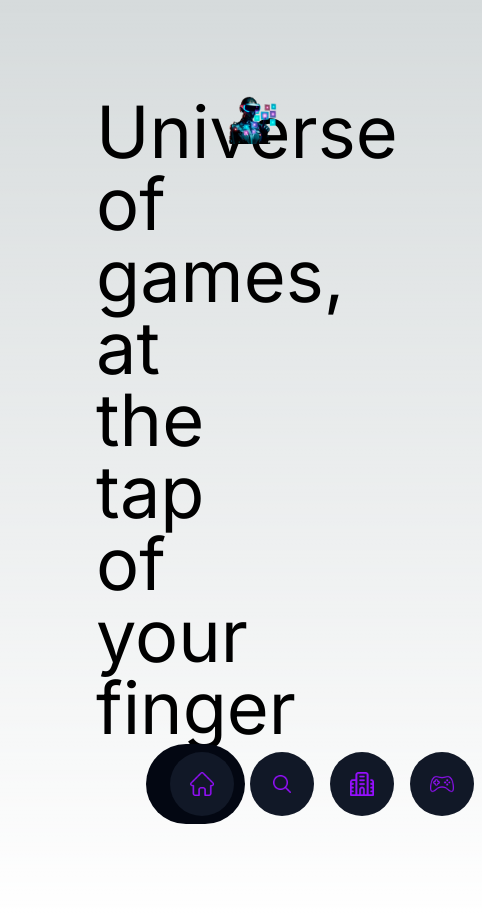
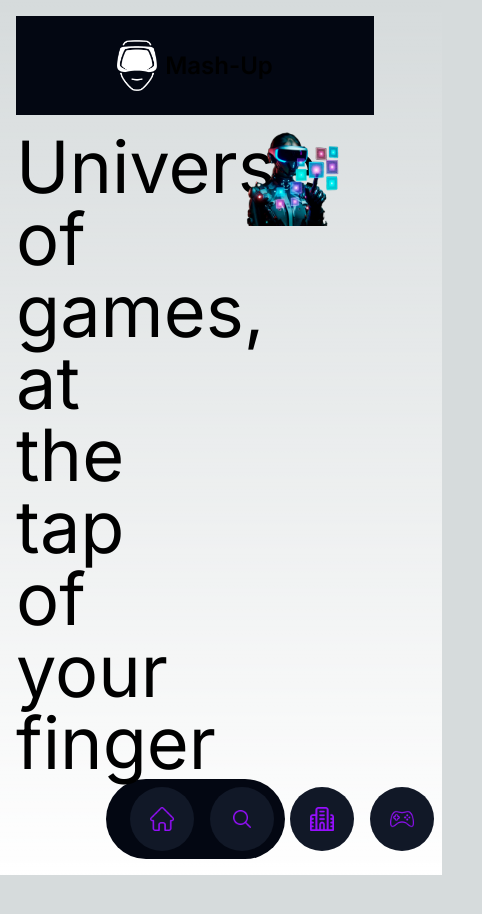
Before and after one commit to TIDBIS41M/Games, a Next.js app in the folder games-finder/: page / in a window 390 px wide. Shown: the top 914 px of the page, 482 px wide, since content can reach past the window. After the commit the page ends 875 px from the top, so only its background shows below. Built offline with nearby package versions, Linux system fonts and the light colour scheme.

Commit message:
header no responsive

```diff
--- a/games-finder/src/app/page.jsx
+++ b/games-finder/src/app/page.jsx
@@ -3,7 +3,22 @@ import NavBar from "./components/NavBar";
 
 export default function Home() {
   return (
-    <main className="grid grid-cols-1 max-h-max p-24">
+
+    <main className=" max-h-max items-center justify-center mx-auto p-4">
+
+    <header className="flex mt-0 mb-4 justify-center items-center bg bg-gray-950 p-6 text-2xl font-semibold">
+    <div className="flex items-center gap-x-2">
+        <Image
+            src= "/images/HeadMashUpW.png"
+            width={40}
+            height={40}
+            alt="logoHeader"
+            className=""
+          />
+          <h1 className="md">Mash-Up</h1>
+    </div>
+    </header>
+
       <div className="flex justify-evenly space-x-4 grid-flow-col w-full h-full">
         <div className="w-1/2 text-left text-7xl">Universe of games, at the tap of your finger
         </div>
```
Also changed, not shown: games-finder/public/images/HeadMashUpW.png (added), games-finder/public/images/Mash-UpWhite.png (added).
